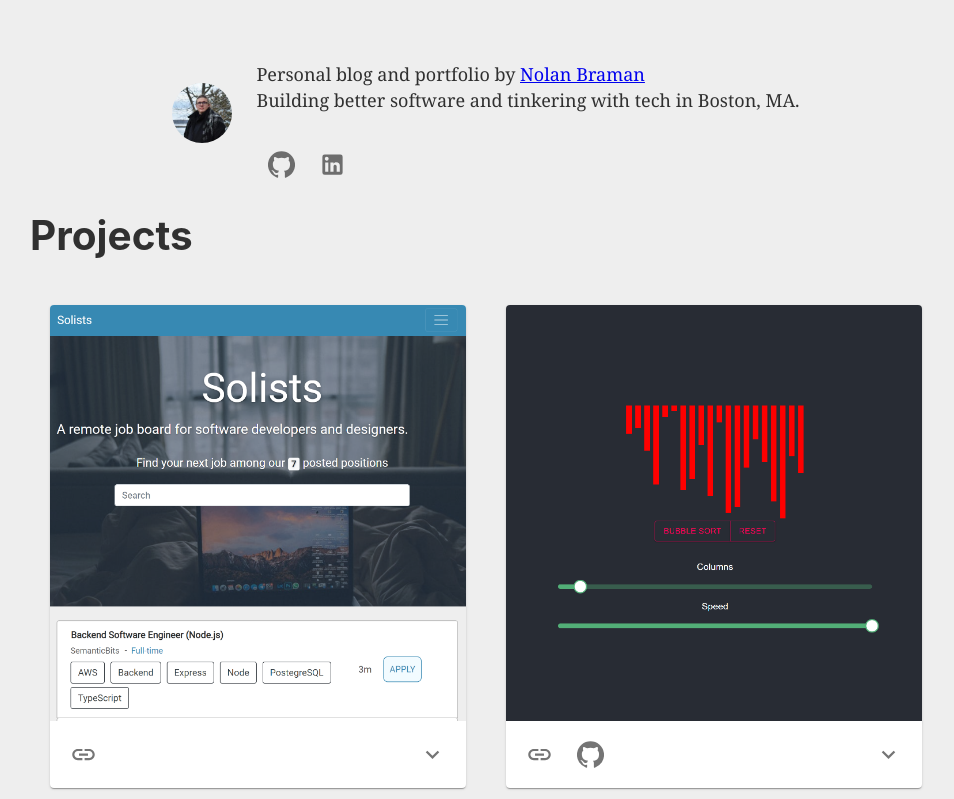
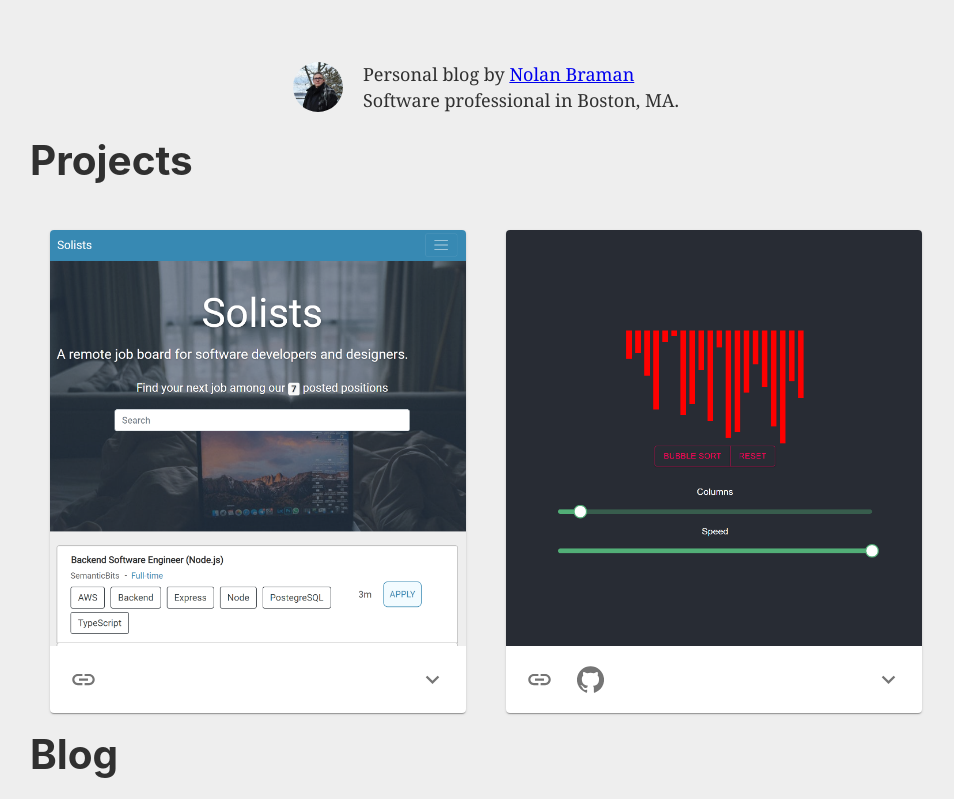
Before and after one commit to eathren/professional_site, a Gatsby site: page / in a window 1280 px wide. Shown: the top 799 px of the page, without its empty margins (154-1108 px from the left). Built offline with nearby package versions, Linux system fonts and the light colour scheme; Gatsby itself is replaced by a stand-in of ours; some packages are replaced by stand-ins of ours; a small style sheet from the web is missing.

Commit message:
fixed header

```diff
--- a/gatsby-config.js
+++ b/gatsby-config.js
@@ -5,7 +5,7 @@ module.exports = {
     siteUrl: `https://www.nolanbraman.com`,
     author: {
       name: `Nolan Braman`,
-      summary: `Building better software and tinkering with tech in Boston, MA. `,
+      summary: `Software professional in Boston, MA. `,
     },
     social: {
       twitter: `eathren`,
--- a/src/components/Bio/index.js
+++ b/src/components/Bio/index.js
@@ -8,6 +8,8 @@ import Grid from "@material-ui/core/Grid"
 import GitHubIcon from "@material-ui/icons/GitHub"
 import MailIcon from "@material-ui/icons/Mail"
 import LinkedInIcon from "@material-ui/icons/LinkedIn"
+
+import "./main.scss"
 
 const Bio = () => {
   const data = useStaticQuery(graphql`
@@ -32,21 +34,20 @@ const Bio = () => {
   const social = data.site.siteMetadata?.social
 
   return (
-    <div className="">
+    <div className="bio-center">
       <Grid
         container
         direction="row"
         justify="center"
         alignItems="center"
-        spacing={3}
       >
-        <Grid item>
           <StaticImage
             src="../../images/profile-pic.png"
             formats={["AUTO", "WEBP", "AVIF"]}
             alt="Profile Pic"
-            width={300}
+            width={50}
             quality={95}
+            layout="constrained"
             formats={["AUTO", "WEBP", "AVIF"]}
             style={{
               marginBottom: `1.45rem`,
@@ -55,16 +56,18 @@ const Bio = () => {
               borderRadius: "100%",
             }}
           />
-        </Grid>
-        <Grid item>
+          <div className="bio-text">
+
           {author?.name && (
             <p>
-              Personal blog and portfolio by{" "}
+              Personal blog  by{" "}
               <a href={social.linkedin}>{author.name}</a> <br />{" "}
               {author?.summary || null}
             </p>
           )}
-          <IconButton className="icon-button" href="https://github.com/eathren">
+          </div>
+      </Grid>
+          {/* <IconButton className="icon-button" href="https://github.com/eathren">
             <GitHubIcon className="icon-color" />
           </IconButton>
           <IconButton
@@ -72,14 +75,7 @@ const Bio = () => {
             href="https://www.linkedin.com/in/nolanbraman/"
           >
             <LinkedInIcon className="icon-color" />
-          </IconButton>
-        </Grid>
-        <Grid item xs={12}>
-          {/* <IconButton className="icon-button" component={Link} to="/contact">
-            <MailIcon className="icon-color" />
           </IconButton> */}
-        </Grid>
-      </Grid>
     </div>
   )
 }
--- /dev/null
+++ b/src/components/Bio/main.scss
@@ -0,0 +1,19 @@
+.bio-center{
+    text-align: center
+}
+
+.bio-main{
+    // display: inline-block;
+}
+
+.bio-text{
+    margin-left: 20px;
+    text-align: left;
+}
+
+@media only screen and (max-width: 800px) {
+ .bio-text{
+    margin-left: 10px;
+    text-align: left;
+}
+}
```
